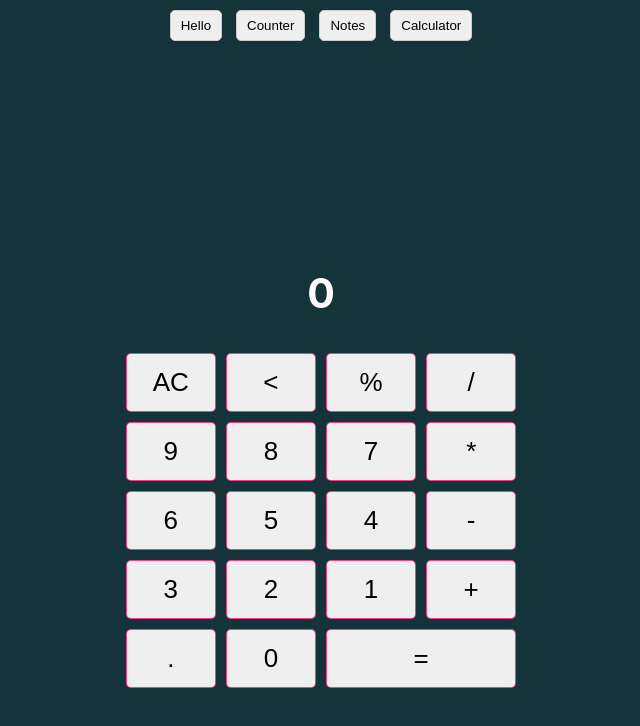
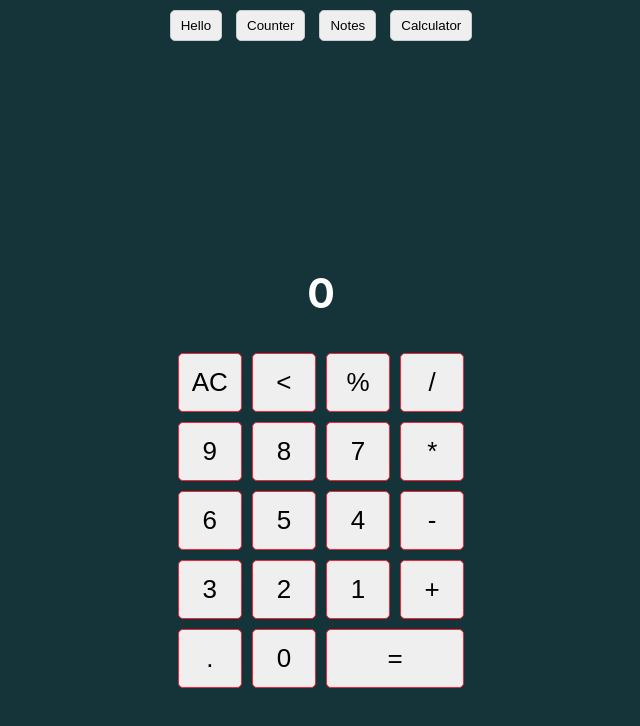
Before and after one commit to yan-zz/vite-react, a React (Vite) app: page / in a window 1280 px wide. Both pictures are taken after a click on the button "Calculator". Shown: the top 726 px of the page, without its empty margins (319-959 px from the left). Built offline with nearby package versions, Linux system fonts and the light colour scheme.

Commit message:
css Calculator buttons

```diff
--- a/src/index.css
+++ b/src/index.css
@@ -122,11 +122,10 @@ body {
 
 .numbers > button {
   padding: 13px;
-  padding-inline: 26px;
   margin: 5px;
   border-radius: 5px;
   font-size: calc(10px + 2vmin);
-  border: 1px solid rgba(247, 29, 119, 0.836);
+  border: 1px solid #f7253a;
   cursor: pointer;
 }
 
```
